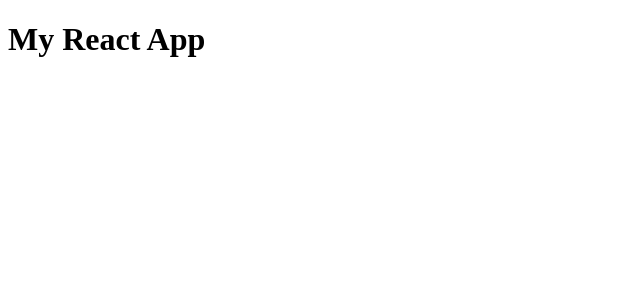
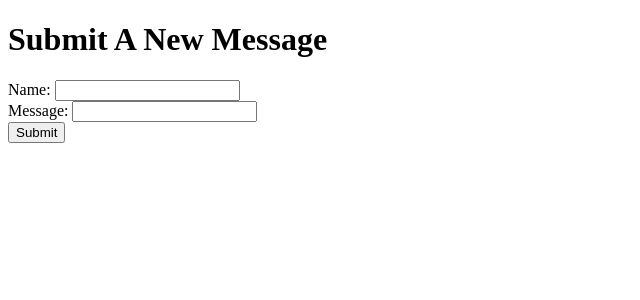
Before and after one commit to MrGSense/react-starter-boilerplate, a React app: page / in a window 1280 px wide. Shown: the top 300 px of the page, without its empty margins (0-640 px from the left). Built offline with nearby package versions, Linux system fonts and the light colour scheme.

Commit message:
Added a MessageForm to allow sending of messages to database

```diff
--- a/src/components/App.js
+++ b/src/components/App.js
@@ -1,10 +1,11 @@
 import React, { Component } from 'react';
+import MessageForm from './MessageForm';
 
 class App extends Component {
     render() {
         return (
             <div className="App">
-                <h1>My React App</h1>
+                <MessageForm />
             </div>
         )
     }
--- /dev/null
+++ b/src/components/MessageForm.js
@@ -0,0 +1,57 @@
+import React, { Component } from 'react';
+
+class MessageForm extends Component{
+    constructor(props){
+        super(props);
+        this.state = {
+            name: "",
+            message: ""
+        }
+    }
+
+    onChange = e => {
+        this.setState({[e.target.name]: e.target.value});
+    }
+
+    onSubmit = e => {
+        e.preventDefault();
+
+        const newMessage = {
+            name: this.state.name,
+            message: this.state.message
+        }
+
+        fetch('/api/messages', {
+            method: 'post',
+            headers: {
+                'Content-Type': 'application/json',
+            },
+            body: JSON.stringify({name: newMessage.name, message: newMessage.message})
+        })
+        .catch(err => console.log(err));
+
+        document.querySelector('#name').value = '';
+        document.querySelector('#message').value = '';
+    }
+
+    render() {
+        return (
+            <div className="NewMessage">
+                <h1>Submit A New Message</h1>
+                <form className="MessageForm" onSubmit={this.onSubmit}>
+                    <div className="NameInput">
+                        <label>Name: </label>
+                        <input type="text" name="name" id="name" onChange={this.onChange}></input>
+                    </div>
+                    <div className="MessageInput">
+                        <label>Message: </label>
+                        <input type="text" name="message" id="message" onChange={this.onChange}></input>
+                    </div>
+                    <button className="FormSubmission">Submit</button>
+                </form>
+            </div>
+        )
+    }
+}
+
+export default MessageForm;
```
